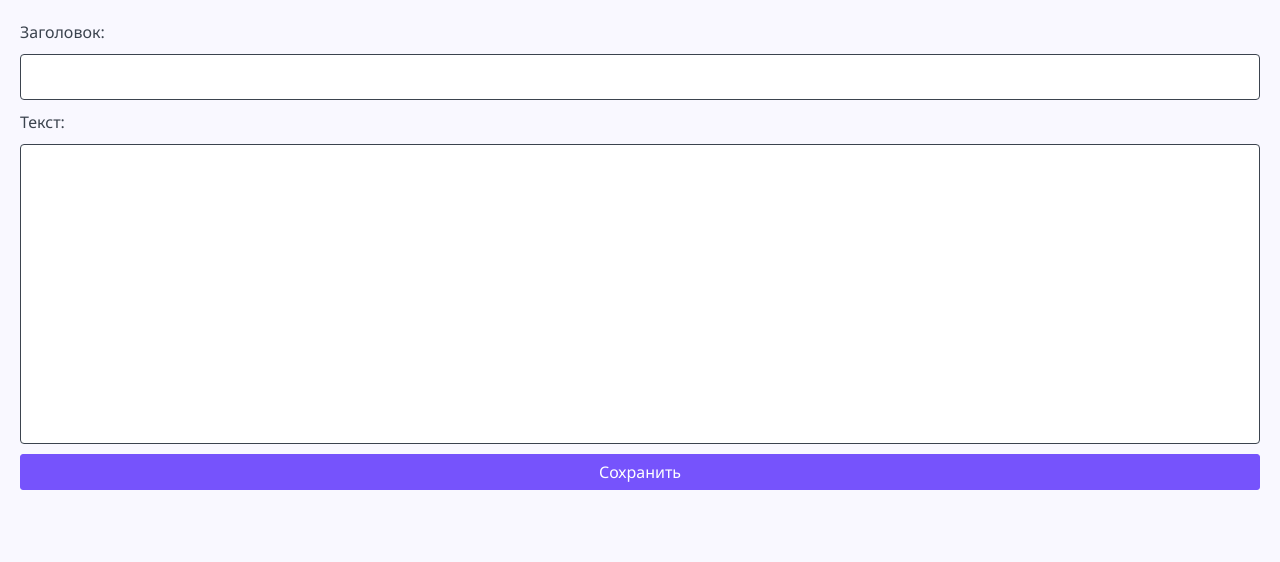
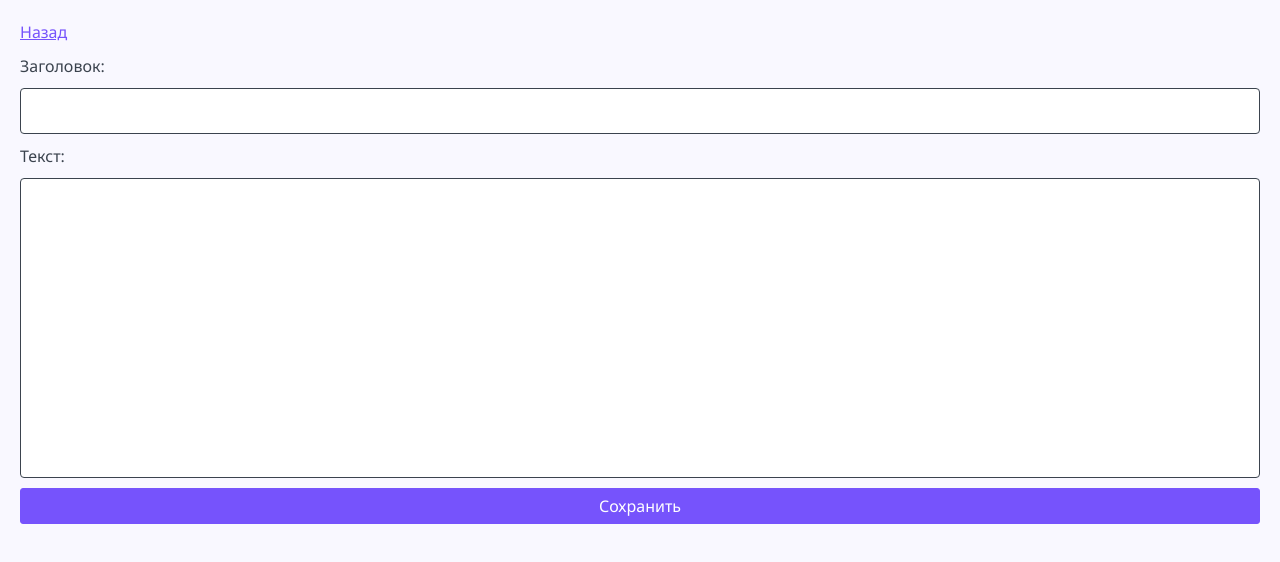
Before and after one commit to MadMaX-74/notes, a Next.js app in the folder client/: page /note/1 in a window 1280 px wide. Shown: the top 562 px of the page. Built offline with nearby package versions, Linux system fonts and the light colour scheme; no server answers.

Commit message:
fix del and add back fron note

```diff
--- a/client/src/components/NoteCard/NoteCard.tsx
+++ b/client/src/components/NoteCard/NoteCard.tsx
@@ -1,7 +1,6 @@
-import React, { useState } from 'react'
+import React from 'react'
 import style from '@/styles/NoteCard.module.css'
 import { NoteCardProps } from './NoteCardProps.props';
-import { getNoteById } from '@/services/api';
 import Link from 'next/link';
 
 function NoteCard({id, title, deletingId, text}: NoteCardProps): JSX.Element {
--- a/client/src/pages/note/[id].tsx
+++ b/client/src/pages/note/[id].tsx
@@ -3,6 +3,7 @@ import { useRouter } from 'next/router';
 import { NoteDocument } from '@/types/Note';
 import { getNoteById, updateNote } from '@/services/api';
 import styles from '@/styles/Note.module.css'
+import Link from 'next/link';
 
 
 const Note: React.FC = ({...props}): JSX.Element => {
@@ -45,6 +46,9 @@ const Note: React.FC = ({...props}): JSX.Element => {
   return (
     <div className={styles.note} {...props}>
       {note && <div className={styles.note_content}>
+        <span className={styles.link}>
+          <Link href='/notes'>Назад</Link>
+        </span>
         {error && <div className="error-block">Update note error</div>}
         <span>Заголовок:</span>
         <input className={styles.input}
--- a/client/src/pages/notes.tsx
+++ b/client/src/pages/notes.tsx
@@ -4,6 +4,7 @@ import { AppContext } from '@/context/app.context';
 import { NoteDocument } from '@/types/Note';
 import NoteCard from '@/components/NoteCard/NoteCard';
 import ConfirmModal from '@/components/ConfirmModal/ConfirmModal';
+import { log } from 'console';
 
 const Notes: React.FC = () => {
   const { notes, loading, error } = useContext(AppContext);
@@ -19,9 +20,9 @@ const Notes: React.FC = () => {
     setConfirmModal(true)
   }
   const updateNotesList = (id: string) => {
-    const newNotesList = notes.filter((note :NoteDocument) => note._id !== id)
-    setNotesList( prev => newNotesList)
+    setNotesList(prevNotes => prevNotes.filter(note => note._id !== id));
     setConfirmModal(false)
+    setDelId('')
   }
   return (
     <div className="block container mx-auto mt-4 relative">
--- a/client/src/styles/Note.module.css
+++ b/client/src/styles/Note.module.css
@@ -24,3 +24,7 @@
     max-height: 400px;
     resize: none;
 }
+.link {
+    color: var(--primary);
+    text-decoration: underline;
+}
```
